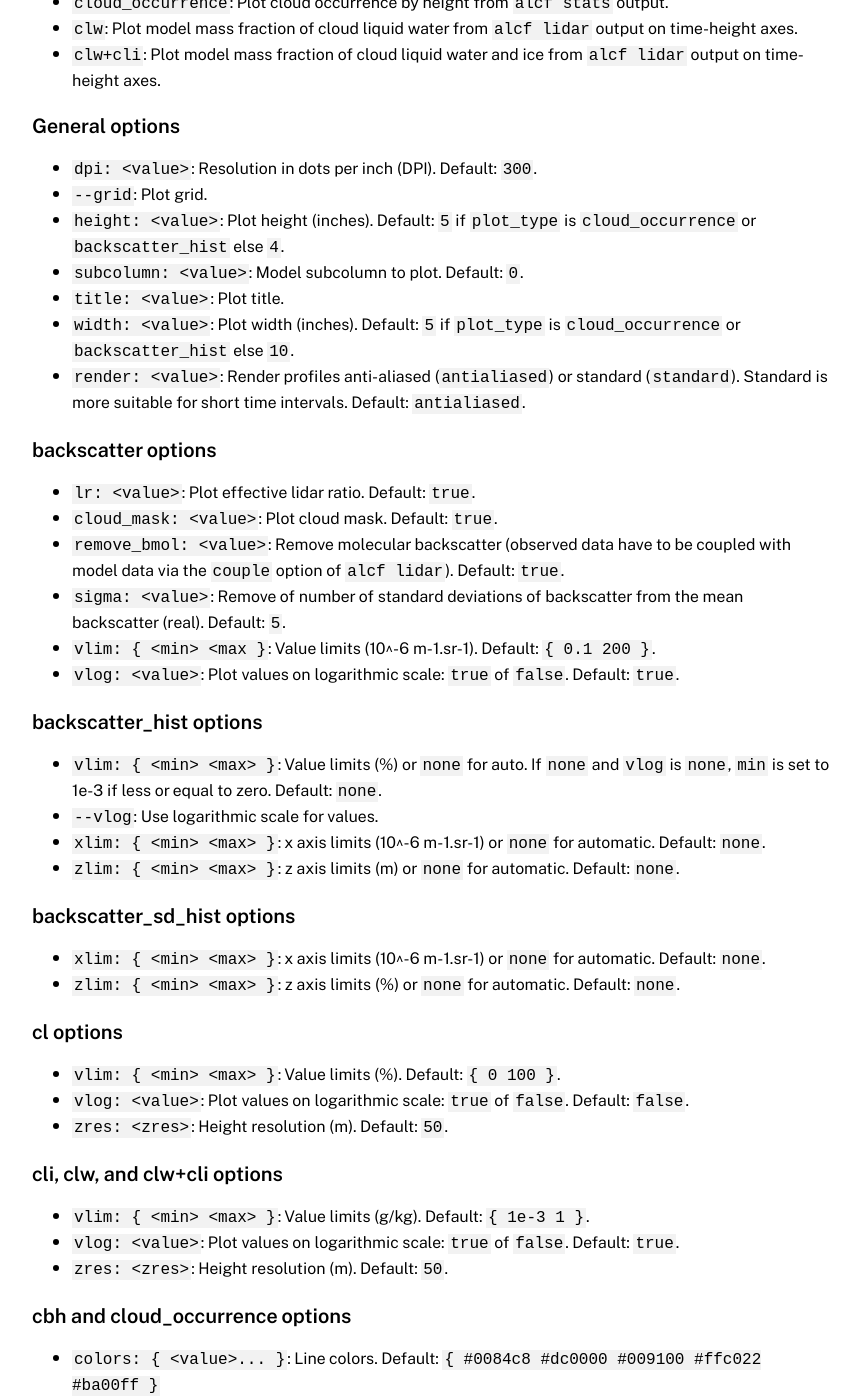
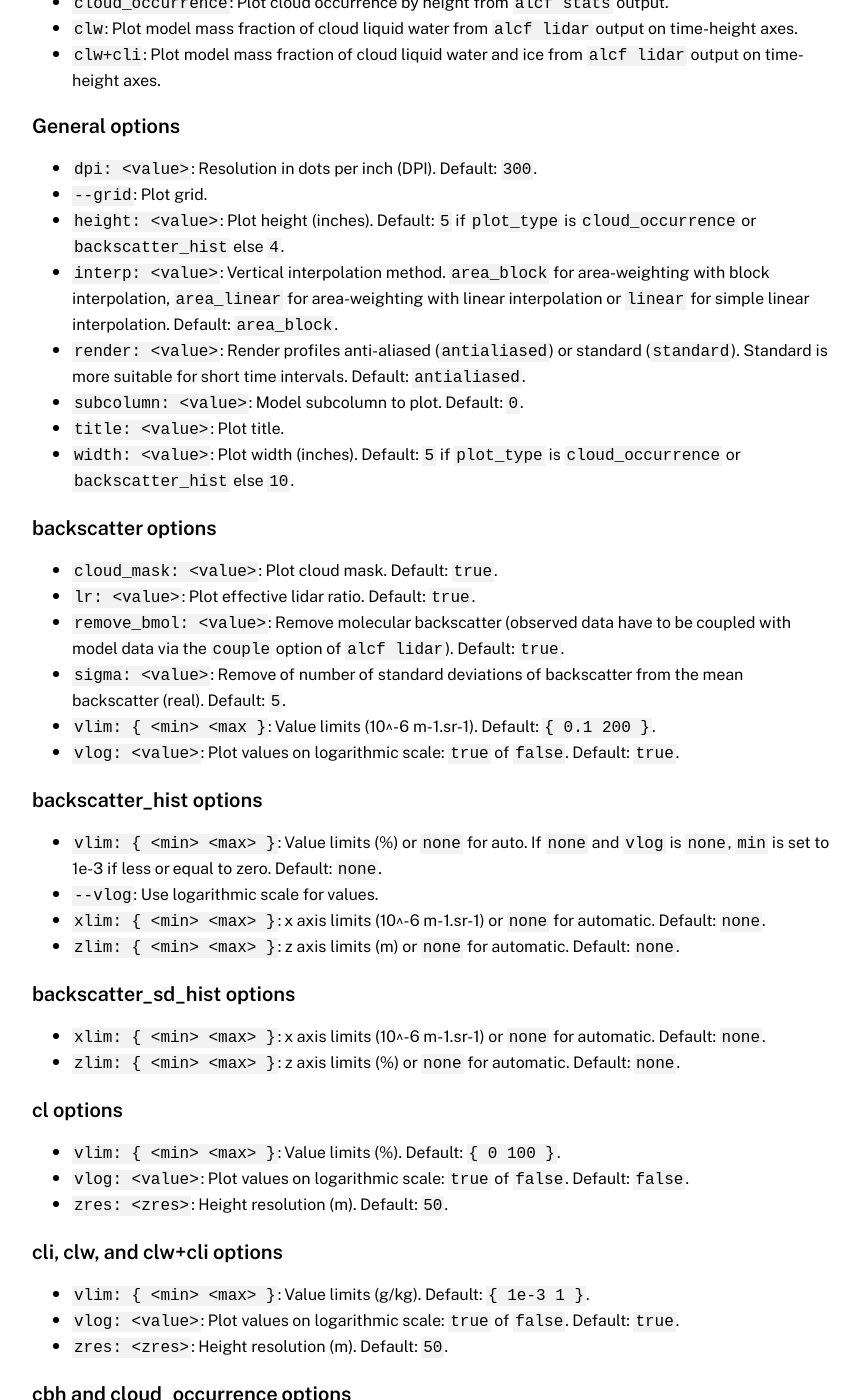
Before and after one commit to alcf-lidar/alcf, a Jekyll site: the page built from docs/documentation/cli/cmd_plot.md, in a window 1280 px wide and 1400 px high, scrolled down 1064 px. Shown: the whole window, without its empty margins (208-1068 px from the left). Built offline with Jekyll 4.4.1, drawn with Linux system fonts in a browser that asks for light colours; some of the changed text lies outside the part shown.

Commit message:
Update docs

```diff
--- a/docs/_includes/cmd_plot.md
+++ b/docs/_includes/cmd_plot.md
@@ -40,16 +40,17 @@ General options
 - `dpi: <value>`: Resolution in dots per inch (DPI). Default: `300`.
 - `--grid`: Plot grid.
 - `height: <value>`: Plot height (inches). Default: `5` if `plot_type` is `cloud_occurrence` or `backscatter_hist` else `4`.
+- `interp: <value>`: Vertical interpolation method. `area_block` for area-weighting with block interpolation, `area_linear` for area-weighting with linear interpolation or `linear` for simple linear interpolation. Default: `area_block`.
+- `render: <value>`: Render profiles anti-aliased (`antialiased`) or standard (`standard`). Standard is more suitable for short time intervals. Default: `antialiased`.
 - `subcolumn: <value>`: Model subcolumn to plot. Default: `0`.
 - `title: <value>`: Plot title.
 - `width: <value>`: Plot width (inches). Default: `5` if `plot_type` is `cloud_occurrence` or `backscatter_hist` else `10`.
-- `render: <value>`: Render profiles anti-aliased (`antialiased`) or standard (`standard`). Standard is more suitable for short time intervals. Default: `antialiased`.
 
 backscatter options
 -------------------
 
+- `cloud_mask: <value>`: Plot cloud mask. Default: `true`.
 - `lr: <value>`: Plot effective lidar ratio. Default: `true`.
-- `cloud_mask: <value>`: Plot cloud mask. Default: `true`.
 - `remove_bmol: <value>`: Remove molecular backscatter (observed data have to be coupled with model data via the `couple` option of `alcf lidar`). Default: `true`.
 - `sigma: <value>`: Remove of number of standard deviations of backscatter from the mean backscatter (real). Default: `5`.
 - `vlim: { <min> <max }`: Value limits (10^-6 m-1.sr-1). Default: `{ 0.1 200 }`.
@@ -87,8 +88,8 @@ cbh and cloud_occurrence options
 --------------------------------
 
 - `colors: { <value>... }`: Line colors. Default: `{ #0084c8 #dc0000 #009100 #ffc022 #ba00ff }`
+- `labels: { <value>... }`: Line labels. Default: `none`.
 - `linestyle: { <value> ... }`: Line style (`solid`, `dashed`, `dotted`). Default: `solid`.
-- `labels: { <value>... }`: Line labels. Default: `none`.
 - `lw: <value>`: Line width. Default: `1`.
 - `xlim: { <min> <max> }`: x axis limits (%). Default: `{ 0 100 }`.
 - `zlim: { <min> <max> }`: z axis limits (m). Default: `{ 0 15 }`.
```
Also changed, not shown: docs/_includes/cmd_lidar.md (+1 -0 lines), docs/_includes/cmd_model.md (+1 -1 lines), docs/_includes/cmd_stats.md (+1 -0 lines), 4 other files.
